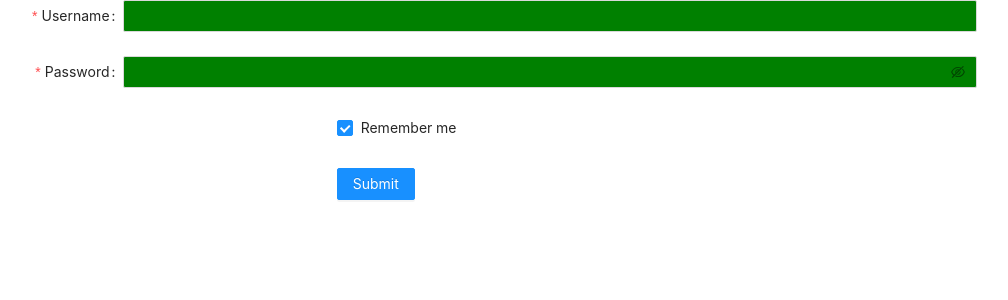
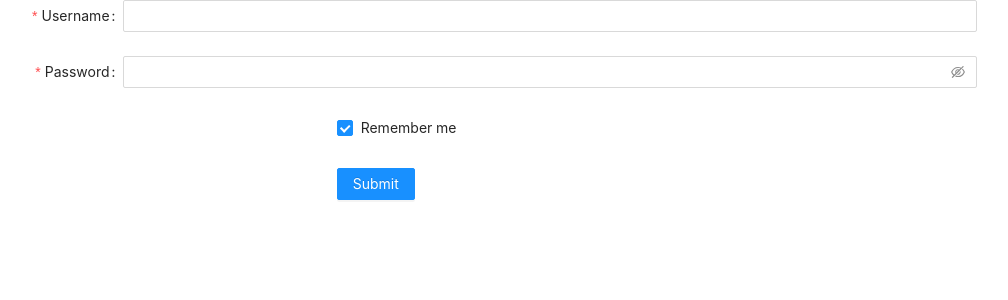
Before and after one commit to Gabriel-403/qiafan-moe-view, a React (Create React App) app: page /login in a window 1280 px wide. Shown: the top 300 px of the page, without its empty margins (90-1098 px from the left). Built offline with nearby package versions, Linux system fonts and the light colour scheme.

Commit message:
input transparent

```diff
--- a/src/pages/Login/index.scss
+++ b/src/pages/Login/index.scss
@@ -1,3 +1,4 @@
 .ant-input,.ant-input-affix-wrapper {
-background-color: green !important
+background-color:  transparent
+!important
 }
```
